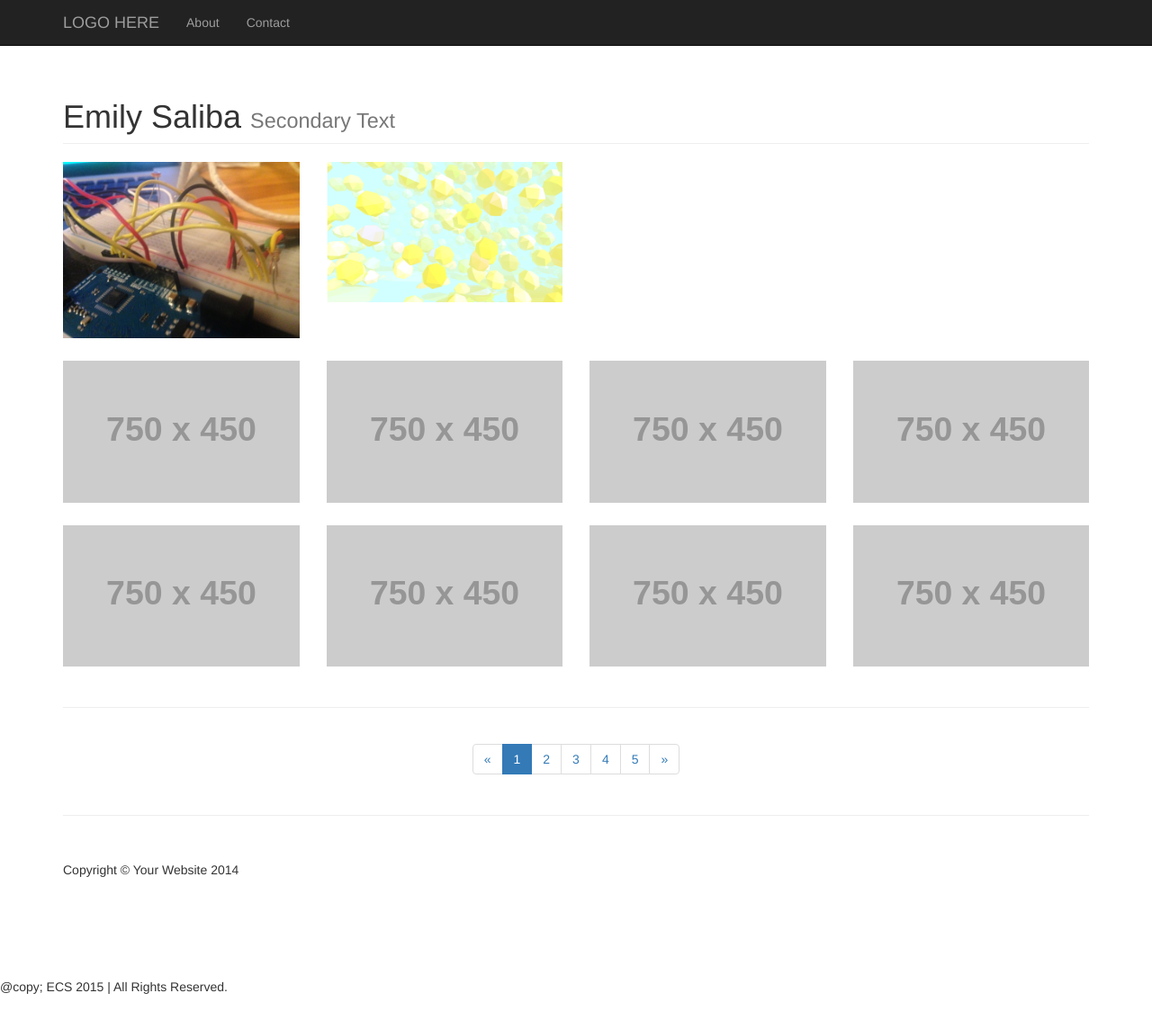
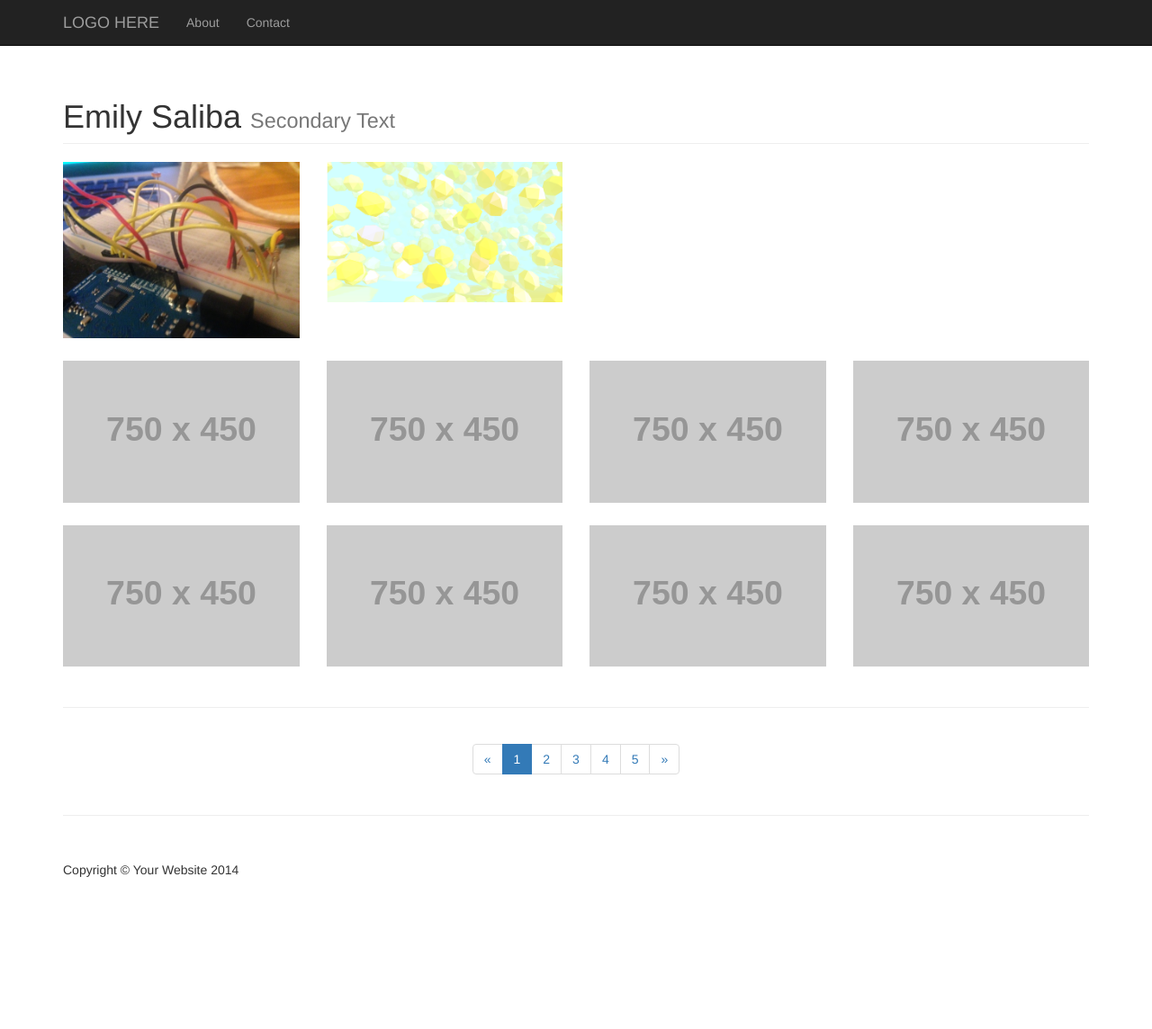
Before and after one commit to emilysquid/emilysquid.github.io, a Jekyll site: the page built from index.html, in a window 1280 px wide and 1157 px high. Shown: the top 1144 px of the window at 90% size. Built offline with Jekyll 4.4.1, drawn with Linux system fonts in a browser that asks for light colours.

Commit message:
removed "@copy"

```diff
--- a/_layouts/default.html
+++ b/_layouts/default.html
@@ -39,7 +39,7 @@
     {{ content }}
 
     <footer>
-      <p>@copy; ECS 2015 | All Rights Reserved. </p>
+      <!-- <p>@copy; ECS 2015 | All Rights Reserved. </p> -->
     </footer>
 
   </div>
```
